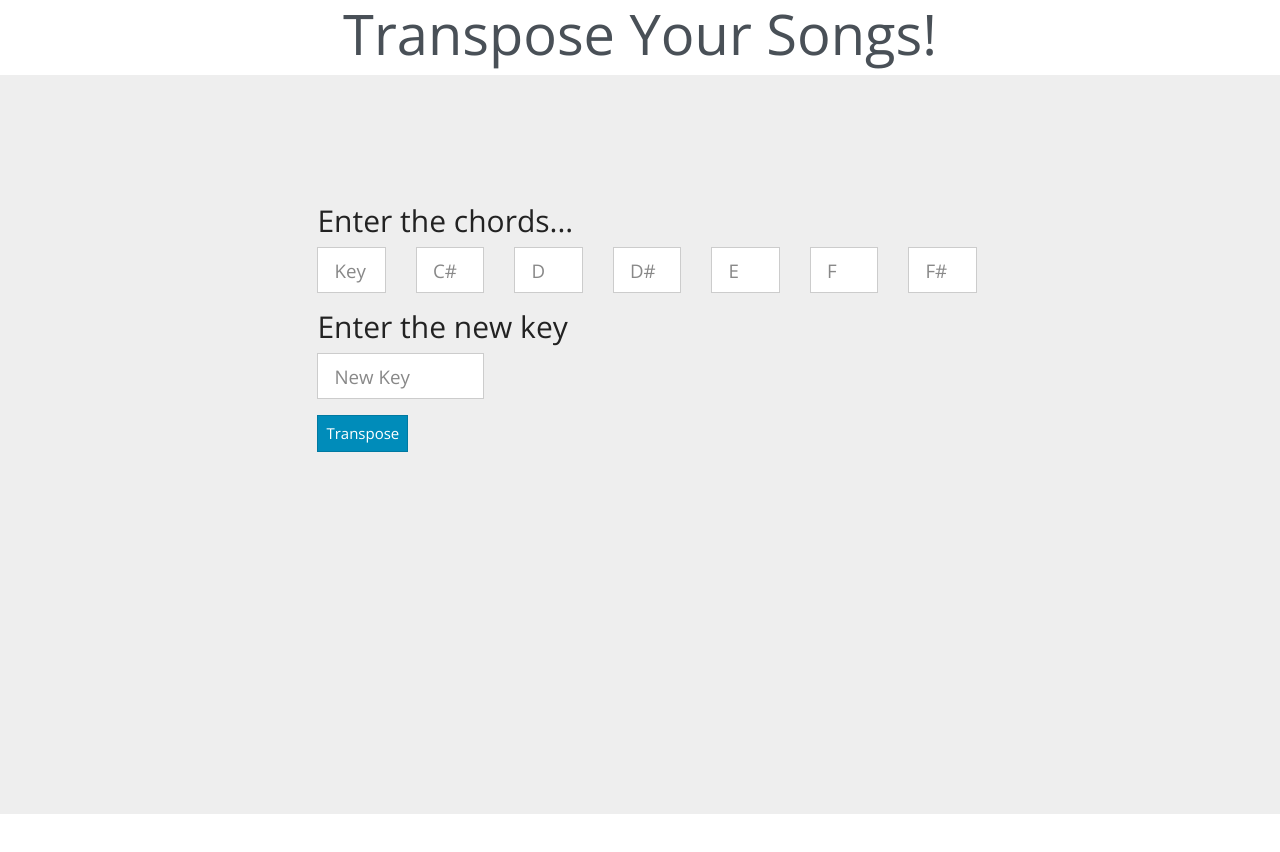
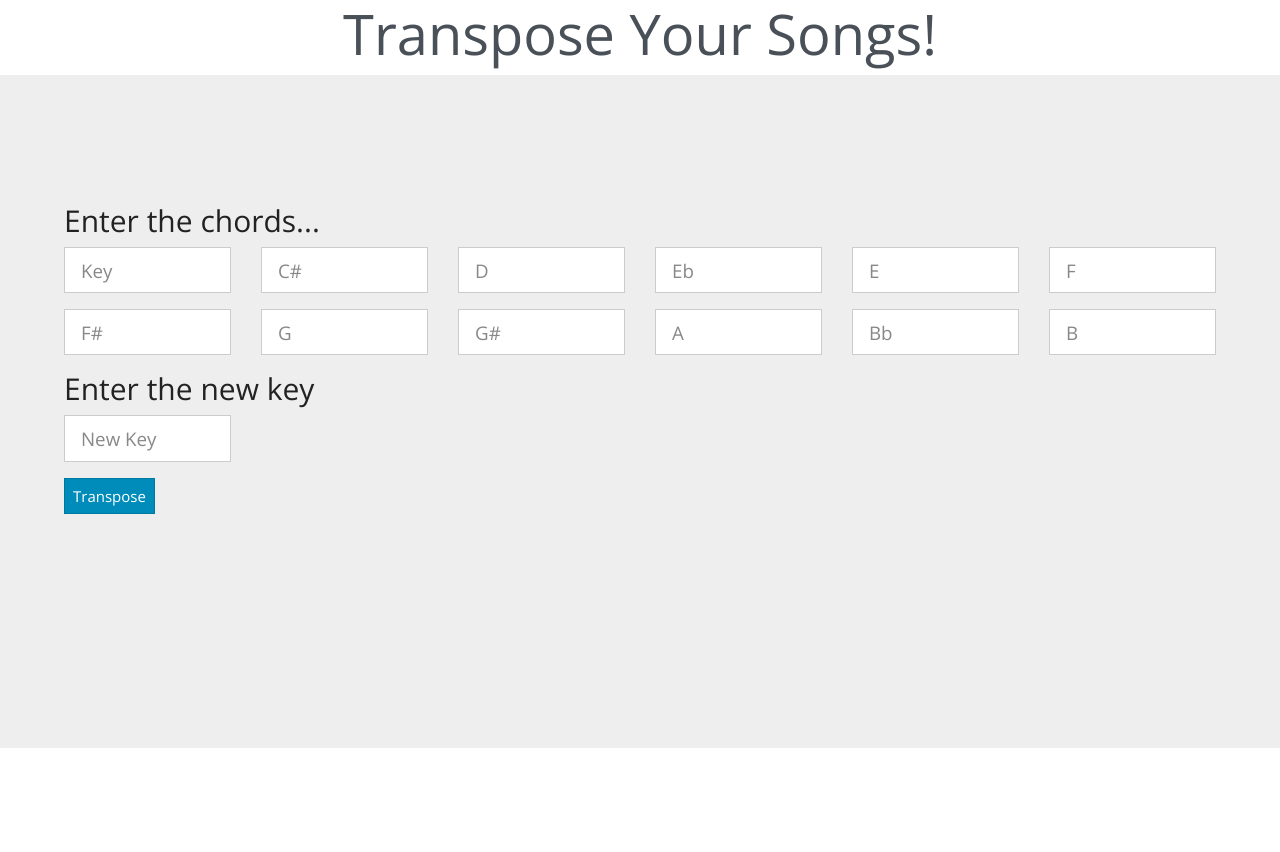
Before and after one commit to kabindrashrsth/transposer, a plain HTML site: page index.html in a window 1280 px wide. After the commit the page ends 812 px from the top, so only its background shows below. Drawn offline with nearby package versions, Linux system fonts and the light colour scheme.

Commit message:
Updates
Responsive. Shows alert messages if the user enters wrong chords or forgets to enter the key.

```diff
--- a/app.js
+++ b/app.js
@@ -1,17 +1,15 @@
-// let noteArr = ["C", "C#", "D", "Eb", "E", "F", "F#", "G", "G#", "A", "Bb", "B"];
 let noteArr1 = ["C", "D", "E", "F", "G", "A", "B"];
 let noteArr2 = ["m", "b", "#", "7", "3", "9"];
 let noteArr3 = ["m", "7", "3", "9"];
 let noteArr4 = ["7", "3", "9"];
 
-let inputLength = 7;
+let inputLength = 12;
 
 let transposeBtn = document.getElementById("transpose-btn");
 
 transposeBtn.addEventListener("click", transposeProcess);
 
 function transposeProcess(e) {
-  document.getElementById("warning").style.visibility = "hidden";
   e.preventDefault();
 
   let valid = true; // checks if user-input is valid or not
@@ -93,11 +91,19 @@ function transposeProcess(e) {
   } else {
     if (newK === -1) {
       document.getElementById("new-key").style.border = "red solid 2px";
-      showWarning();
+      if (newKID.value === "") {
+        showKeyWarning();
+      } else {
+        showWarning();
+      }
     }
     if (prevK === -1) {
       document.getElementById("user-input1").style.border = "red solid 2px";
-      showWarning();
+      if (prevKID.value === "") {
+        showKeyWarning();
+      } else {
+        showWarning();
+      }
     }
   }
 }
@@ -110,10 +116,19 @@ function capitalizedFirstLetter(inputVal) {
 
 // displays warning
 function showWarning() {
-  document.getElementById("warning").style.visibility = "visible";
-
   document.getElementById("oldOutputCard").style.visibility = "hidden";
   document.getElementById("newOutputCard").style.visibility = "hidden";
+
+  alert(
+    "Woops! It seems like you have entered an invalid chord name. Please check if all of your inputs are valid"
+  );
+}
+
+function showKeyWarning() {
+  document.getElementById("oldOutputCard").style.visibility = "hidden";
+  document.getElementById("newOutputCard").style.visibility = "hidden";
+
+  alert("Don't forget to enter the key!");
 }
 
 // validates the user input
@@ -175,7 +190,7 @@ function validateInput(input) {
 5. undefined - DONE
 6. What if user enters wrong letters? - DONE
 7. IDK why there is a scroll bar - DONE
-8. make it reactive
+8. make it responsive - DONE
 9. not accepting flats. - DONE
 10. how did Bb -> A gave G#? -DONE
 11. how to deal with 'add's?
--- a/index.html
+++ b/index.html
@@ -24,12 +24,12 @@
     <h1 class="display-4 text-center text-secondary">Transpose Your Songs!</h1>
 
     <div class="jumbotron" style="overflow: hidden;">
-      <div style="width: 100%; margin-left: 22%;">
+      <div style="width: 100%; margin: auto;">
         <form>
           <h2>Enter the chords...</h2>
 
           <div class="row">
-            <div class="col-sm-1">
+            <div class="col-sm-2">
               <div class="form-group">
                 <input
                   type="text"
@@ -40,7 +40,7 @@
               </div>
             </div>
 
-            <div class="col-sm-1">
+            <div class="col-sm-2">
               <div class="form-group">
                 <input
                   type="text"
@@ -51,7 +51,7 @@
               </div>
             </div>
 
-            <div class="col-sm-1 ">
+            <div class="col-sm-2 ">
               <div class="form-group ">
                 <input
                   type="text"
@@ -62,18 +62,18 @@
               </div>
             </div>
 
-            <div class="col-sm-1">
+            <div class="col-sm-2">
               <div class="form-group">
                 <input
                   type="text"
                   id="user-input4"
-                  placeholder="D#"
+                  placeholder="Eb"
                   class="form-control form-control-lg"
                 />
               </div>
             </div>
 
-            <div class="col-sm-1">
+            <div class="col-sm-2">
               <div class="form-group">
                 <input
                   type="text"
@@ -84,7 +84,7 @@
               </div>
             </div>
 
-            <div class="col-sm-1">
+            <div class="col-sm-2">
               <div class="form-group">
                 <input
                   type="text"
@@ -95,7 +95,7 @@
               </div>
             </div>
 
-            <div class="col-sm-1">
+            <div class="col-sm-2">
               <div class="form-group">
                 <input
                   type="text"
@@ -105,6 +105,62 @@
                 />
               </div>
             </div>
+
+            <div class="col-sm-2">
+              <div class="form-group">
+                <input
+                  type="text"
+                  id="user-input8"
+                  placeholder="G"
+                  class="form-control form-control-lg"
+                />
+              </div>
+            </div>
+
+            <div class="col-sm-2">
+              <div class="form-group">
+                <input
+                  type="text"
+                  id="user-input9"
+                  placeholder="G#"
+                  class="form-control form-control-lg"
+                />
+              </div>
+            </div>
+
+            <div class="col-sm-2">
+              <div class="form-group">
+                <input
+                  type="text"
+                  id="user-input10"
+                  placeholder="A"
+                  class="form-control form-control-lg"
+                />
+              </div>
+            </div>
+
+            <div class="col-sm-2">
+              <div class="form-group">
+                <input
+                  type="text"
+                  id="user-input11"
+                  placeholder="Bb"
+                  class="form-control form-control-lg"
+                />
+              </div>
+            </div>
+
+            <div class="col-sm-2">
+              <div class="form-group">
+                <input
+                  type="text"
+                  id="user-input12"
+                  placeholder="B"
+                  class="form-control form-control-lg"
+                />
+              </div>
+            </div>
+
           </div>
 
           <h2>Enter the new key</h2>
@@ -127,30 +183,12 @@
               Transpose
             </button>
           </div>
-        </form>
 
-        <div class="row">
+          <div class="row" style="justify-content: center; align-items: center;">
             <div
-            class="alert alert-dismissible alert-warning mt-3"
-            id="warning"
-            style="visibility: hidden;"
-          >
-            <button type="button" class="close" data-dismiss="alert">
-              &times;
-            </button>
-            <h4 class="alert-heading">Oh Snap!</h4>
-            <p class="mb-0">
-              It seems like you have entered an invalid chord name. Please check
-              if all of your inputs are valid
-            </p>
-          </div>
-        </div>
-
-        <div class="row">
-          <div
-            class="col card text-white bg-info mt-3 mb-3"
+              class="col-sm-6 card text-white bg-info mt-2 mb-2 form-group"
               id="oldOutputCard"
-            style="max-width: 20rem; visibility: hidden; "
+              style="max-width: 20rem; visibility: hidden; margin-right: 4%; "
             >
               <div class="card-header">Old Chords</div>
               <div class="card-body">
@@ -159,15 +197,17 @@
             </div>
 
             <div
-            class="col card text-white bg-success mt-3 mb-3"
+              class="col-sm-6 card text-white bg-success mt-2 mb-2 form-group"
               id="newOutputCard"
-            style="max-width: 20rem; visibility: hidden; "
+              style="max-width: 20rem; visibility: hidden; margin-right: 4%;"
             >
               <div class="card-header">New Chords</div>
               <div class="card-body">
                 <p class="card-text" id="newOutput"></p>
               </div>
             </div>
+        </form>
+
         </div>
       </div>
     </div>
```
Lines whose indentation alone changed are shown as unchanged.
